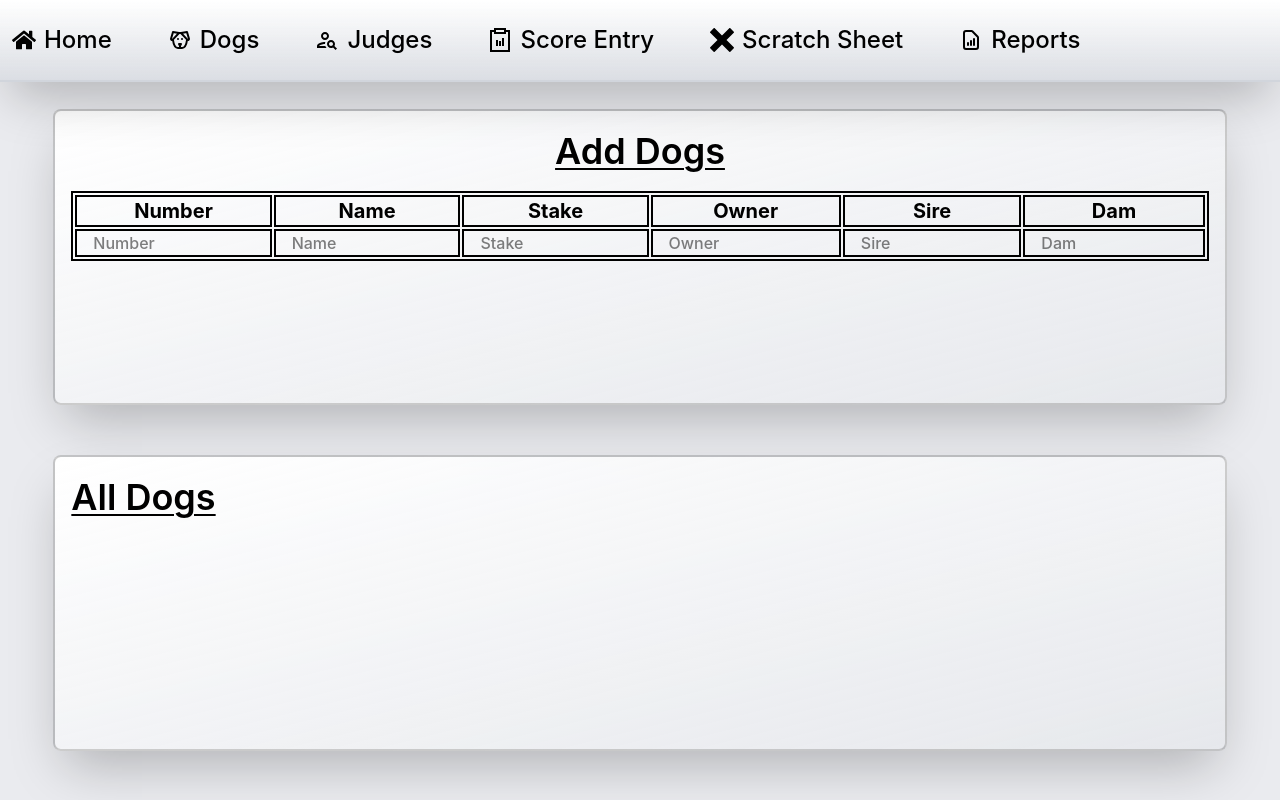
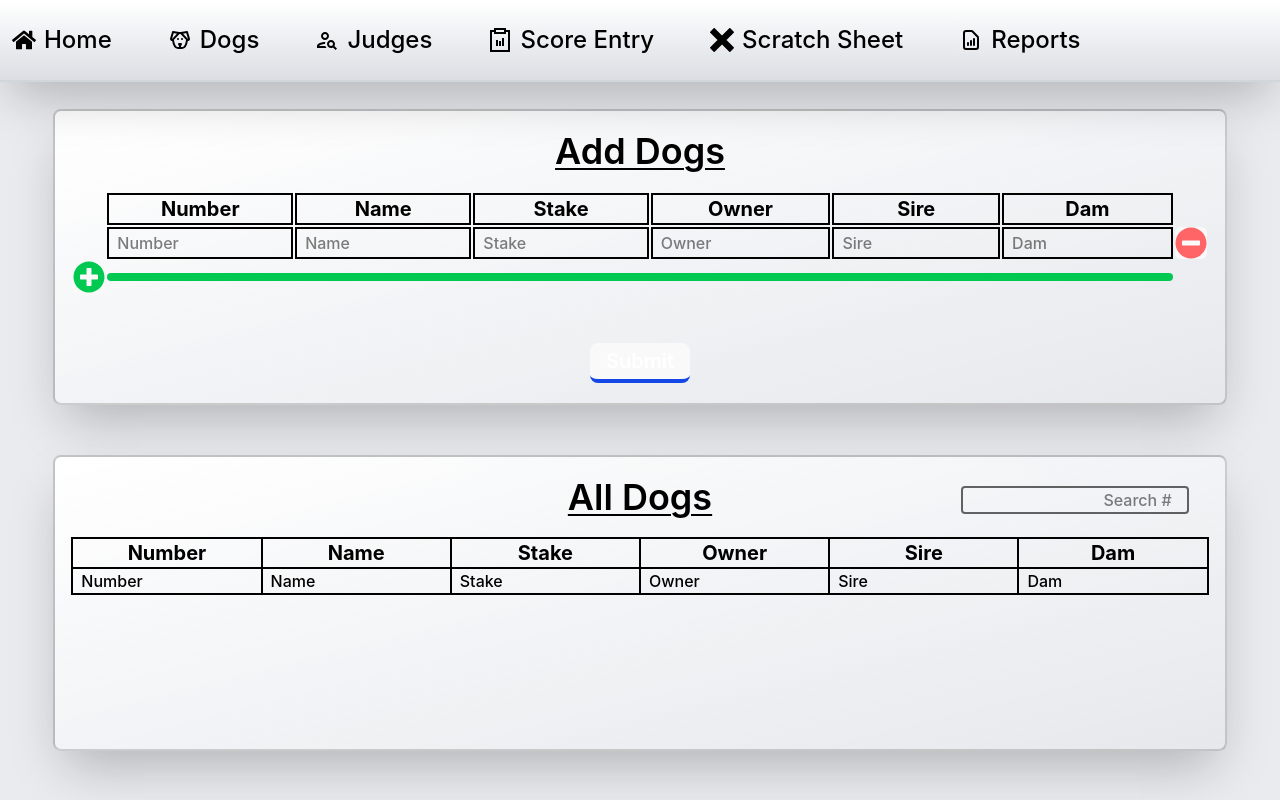
Before and after one commit to hctynch/trackhounds, a React (Vite) app in the folder frontend/: page /dogs in a window 1280 px wide. Built offline with nearby package versions, Linux system fonts and the light colour scheme.

Commit message:
Updated dogs frontend should be finished.

```diff
--- a/frontend/src/components/Dogs.jsx
+++ b/frontend/src/components/Dogs.jsx
@@ -1,19 +1,22 @@
-import React from 'react';
+import { useState } from 'react';
+import { FaMinusCircle, FaPlusCircle } from 'react-icons/fa';
 import Box from './Box';
 
 function Dogs() {
-  const areas = []
+  const [addHover, setAddHover] = useState(false);
+
   return (
     <div className='w-full flex justify-evenly flex-col items-center h-screen pt-15'>
       <Box params='w-11/12 h-2/5'>
-        <div className='flex flex-col text-black w-full h-full'>
+        <div className='relative flex flex-col text-black w-full h-full'>
           <p className='text-4xl font-semibold my-5 underline decoration-2 underline-offset-4'>
             Add Dogs
           </p>
-          <div className='w-full h-3/4 overflow-y-scroll'>
-          <table className="text-start table-auto w-full border-separate border-2">
+          <div className='w-full h-[65%] overflow-y-scroll'>
+            <table className="text-start table-auto w-full border-separate">
               <thead>
                 <tr className='text-xl sticky top-0 border-2'>
+                  <th></th>
                   <th className='border-2'>Number</th>
                   <th className='border-2'>Name</th>
                   <th className='border-2'>Stake</th>
@@ -24,35 +27,95 @@ function Dogs() {
               </thead>
               <tbody className=''>
                 <tr className='text-md font-medium'>
-                  <td className='border-2 px-2'>
+                  <td></td>
+                  <td className='border-2'>
                     <input type='number' placeholder='Number' className='w-full px-2'/>
                   </td>
-                  <td className='border-2 px-2'>
+                  <td className='border-2'>
                     <input type='text' placeholder='Name' className='w-full px-2'/>
                   </td>
-                  <td className='border-2 px-2'>
+                  <td className='border-2'>
                     <input type='text' placeholder='Stake' className='w-full px-2'/>
                   </td>
-                  <td className='border-2 px-2'>
+                  <td className='border-2'>
                     <input type='text' placeholder='Owner' className='w-full px-2'/>
                   </td>
-                  <td className='border-2 px-2'>
+                  <td className='border-2'>
                     <input type='text' placeholder='Sire' className='w-full px-2'/>
                   </td>
-                  <td className='border-2 px-2'>
+                  <td className='border-2'>
                     <input type='text' placeholder='Dam' className='w-full px-2'/>
+                  </td>
+                  <td className=''>
+                    <div className='flex justify-center items-center w-full'>
+                      <button className='flex justify-center items-center text-red-400 hover:text-red-500 rounded-md cursor-pointer'><FaMinusCircle className='w-8 h-8'/></button>
+                    </div>
+                  </td>
+                </tr>
+                <tr>
+                  <td className='text-center' colSpan='1'>
+                    <div className='flex'>
+                      <button className='text-green-500 hover:text-green-600 rounded-m cursor-pointer' onMouseEnter={() => setAddHover(true)} onMouseLeave={() => setAddHover(false)}><FaPlusCircle className='w-8 h-8' /></button>
+                    </div>
+                  </td>
+                  <td className='text-center' colSpan='6'>
+                    <div className={`${addHover ? 'bg-green-600' : 'bg-green-500'} w-full h-2 rounded-2xl`} />
                   </td>
                 </tr>
               </tbody>
-          </table>
+            </table>
+          </div>
+          <div className='w-full justify-center items-center flex flex-row my-5'>
+            <div className='w-1/3 flex justify-evenly items-center'>
+              <button className='border-blue-700 border-b-4 bg-blue-500 hover:bg-blue-600 hover:border-blue-900 rounded-lg text-white text-xl font-semibold px-4 py-1 cursor-pointer'>Submit</button>
+            </div>
           </div>
         </div>
       </Box>
       <Box params='w-11/12 h-2/5'>
-        <div className='text-black'>
-          <p className='text-4xl font-semibold my-5 underline decoration-2 underline-offset-4'>
-            All Dogs
-          </p>
+        <div className='relative text-black h-full flex flex-col'>
+          <div className='relative flex justify-center w-full'>
+            <p className=' text-4xl font-semibold my-5 underline decoration-2 underline-offset-4'>
+              All Dogs
+            </p>
+            <input type='number' className='absolute right-5 top-[37%] border-black/60 rounded border-2 w-1/5 text-end font-medium' placeholder='Search #'></input>
+          </div>
+          <div className='w-full h-full overflow-y-scroll'>
+            <table className="text-start table-fixed w-full border-collapse">
+              <thead className='w-full'>
+                <tr className='text-xl sticky top-0 border-2 w-full'>
+                  <th className='border-2 w-1/6'>Number</th>
+                  <th className='border-2 w-1/6'>Name</th>
+                  <th className='border-2 w-1/6'>Stake</th>
+                  <th className='border-2 w-1/6'>Owner</th>
+                  <th className='border-2 w-1/6'>Sire</th>
+                  <th className='border-2 w-1/6'>Dam</th>
+                </tr>
+              </thead>
+              <tbody className='w-full'>
+                <tr className='text-md font-medium w-full'>
+                  <td className='border-2'>
+                    <p className='w-full px-2'>Number</p>
+                  </td>
+                  <td className='border-2'>
+                    <p className='w-full px-2'>Name</p>
+                  </td>
+                  <td className='border-2'>
+                    <p className='w-full px-2'>Stake</p>
+                  </td>
+                  <td className='border-2'>
+                    <p className='w-full px-2'>Owner</p>
+                  </td>
+                  <td className='border-2'>
+                    <p className='w-full px-2'>Sire</p>
+                  </td>
+                  <td className='border-2'>
+                    <p className='w-full px-2'>Dam</p>
+                  </td>
+                </tr>
+              </tbody>
+            </table>
+          </div>
         </div>
       </Box>
     </div>
--- a/frontend/src/components/Navbar.jsx
+++ b/frontend/src/components/Navbar.jsx
@@ -31,13 +31,13 @@ function Navbar() {
     },
   ];
   return (
-    <div className='z-1 border-b-2 border-gray-300 flex gap-x-8 justify-start items-start bg-gradient-to-b from-white to-gray-300/60 shadow-2xl fixed top-0 left-0 w-full'>
+    <div className='z-1 border-b-2 border-gray-300 flex gap-x-8 justify-start items-start bg-gradient-to-b from-white to-gray-300/60 shadow-2xl fixed top-0 left-0 w-full py-3'>
       {links.map((link, index) => (
         <a
           key={index}
           href={link.path}>
           <div className='flex'>
-            <div className='flex items-center text-black text-2xl hover:bg-gray-800/20 hover:outline-gray-100 rounded-full px-3 py-5 transition duration-275 ease-in-out'>
+            <div className='flex items-center text-black text-lg lg:text-xl xl:text-2xl hover:bg-gray-800/20 hover:outline-gray-100 rounded-full px-3 py-2 transition duration-275 ease-in-out'>
               {link.icon}
               <p className='ml-2'>{link.name}</p>
             </div>
```
